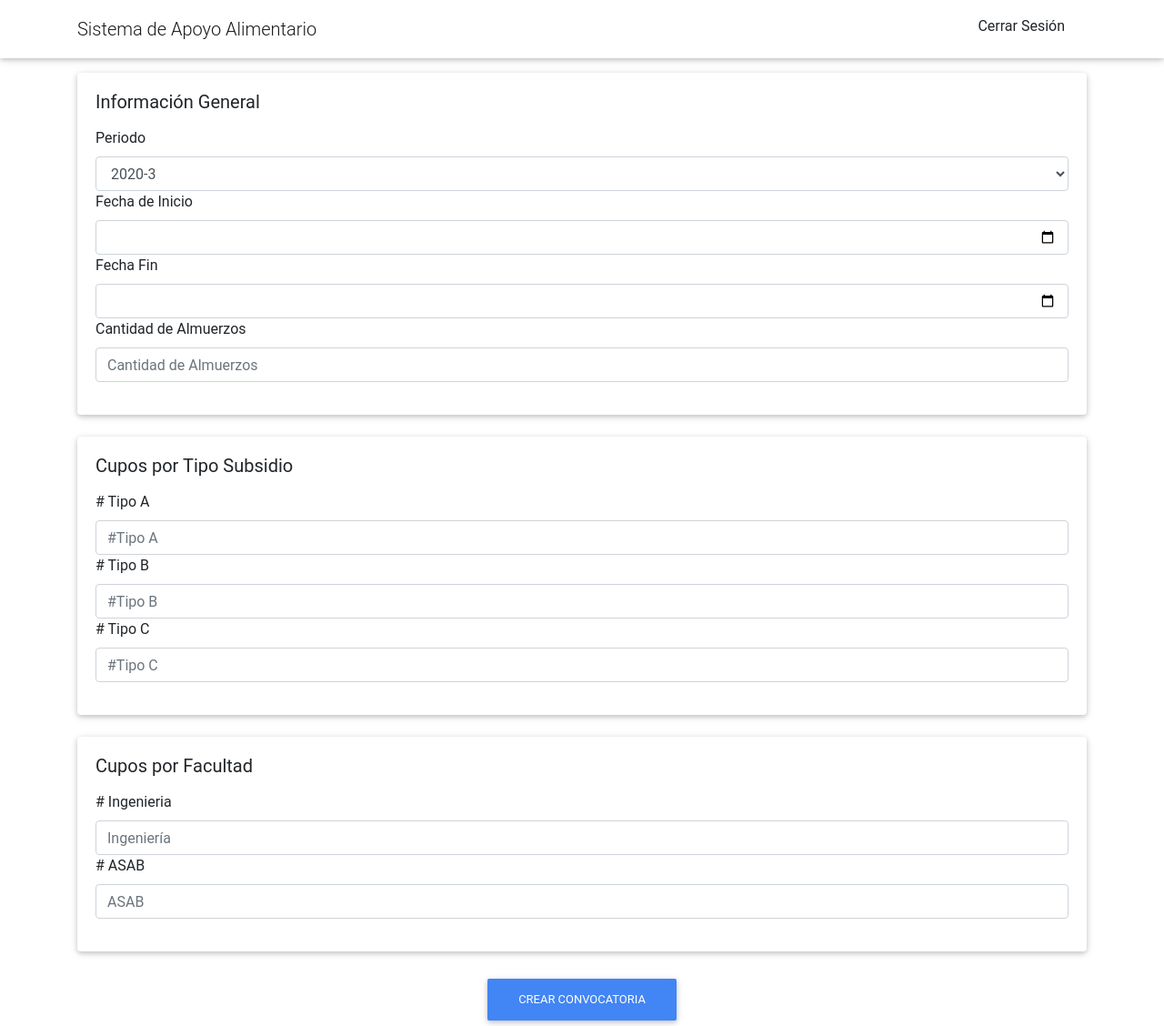
After one commit to xdanielsb/lunch-service, a Flask app: template app/templates/convocatoria.html in a window 1280 px wide. The commit adds this page. Shown: the whole page at 91% size. Run offline with Flask 2, Linux system fonts and the light colour scheme; the template is opened without the code that fills it, so the values that code supplies are empty; some libraries are stand-ins or nearby versions.

Commit message:
chore: downloads files design interfaces @SagLara.

```diff
--- /dev/null
+++ b/app/templates/convocatoria.html
@@ -0,0 +1,90 @@
+<!DOCTYPE html>
+<html lang="en">
+
+<head>
+  <meta charset="UTF-8">
+  <meta name="viewport" content="width=device-width, initial-scale=1.0">
+  <title>SGA</title>
+  <link rel="stylesheet" href="https://use.fontawesome.com/releases/v5.8.2/css/all.css">
+  <link href="https://cdnjs.cloudflare.com/ajax/libs/twitter-bootstrap/4.5.0/css/bootstrap.min.css" rel="stylesheet">
+  <link href="https://cdnjs.cloudflare.com/ajax/libs/mdbootstrap/4.19.1/css/mdb.min.css" rel="stylesheet">
+  <link rel="stylesheet" href="css/styles.css">
+</head>
+
+<body>
+  <nav class="mb-1 fixed-top navbar navbar-expand-lg navbar-light scrolling-navbar ">
+    <div class="container principal-ud">
+      <a class="navbar-brand " href="#">
+        Sistema de Apoyo Alimentario
+      </a>
+      <ul class="nav navbar-nav nav-flex-icons principal-ud nav-flex-icons">
+        <li><a class="dropdown-item" href="#">Cerrar Sesión</a></li>
+      </ul>
+    </div>
+  </nav>
+
+  <section class="container" style="margin-top: 5em">
+    <div class="card mb-4">
+      <div class="card-body">
+        <h5 class="card-title">Información General</h5>
+        <p class="card-text">
+        <div class="form-group">
+          <label for="sel1">Periodo</label>
+          <select class="form-control" id="sel1">
+            <option>2020-3</option>
+            <option>2020-1</option>
+            <option>2019-3</option>
+          </select>
+          <label for="fechaInicio">Fecha de Inicio</label>
+          <input type="date" placeholder="Fecha de inicio" id="fechaInicio" class="form-control">
+          <label for="fechaFin">Fecha Fin</label>
+          <input type="date" placeholder="Fecha de fin" id="fechaFin" class="form-control ">
+          <label for="cantidadAlumerzos">Cantidad de Almuerzos</label>
+          <input type="number" placeholder="Cantidad de Almuerzos" id="cantidadAlumerzos" class="form-control ">
+        </div>
+        </p>
+      </div>
+    </div>
+
+    <div class="card mb-4">
+      <div class="card-body">
+        <h5 class="card-title">Cupos por Tipo Subsidio</h5>
+        <p class="card-text">
+        <div class="form-group">
+          <label for="tipoA"># Tipo A</label>
+          <input type="number" placeholder="#Tipo A" id="tipoA" class="form-control ">
+          <label for="tipoB"># Tipo B</label>
+          <input type="number" placeholder="#Tipo B" id="tipoB" class="form-control ">
+          <label for="tipoC"># Tipo C</label>
+          <input type="number" placeholder="#Tipo C" id="tipoC" class="form-control ">
+        </div>
+        </p>
+      </div>
+    </div>
+
+
+    <div class="card mb-4">
+      <div class="card-body">
+        <h5 class="card-title">Cupos por Facultad</h5>
+        <p class="card-text">
+        <div class="form-group">
+          <label for="inge"># Ingenieria</label>
+          <input type="number" placeholder="Ingeniería" id="inge" class="form-control ">
+          <label for="asab"># ASAB</label>
+          <input type="number" placeholder="ASAB" id="asab" class="form-control ">
+        </div>
+        </p>
+      </div>
+    </div>
+
+    <div class="text-center">
+    <a href="#" class="btn btn-primary"> Crear Convocatoria </a>
+  </div>
+  </section>
+  <script type="text/javascript" src="https://cdnjs.cloudflare.com/ajax/libs/jquery/3.5.1/jquery.min.js"></script>
+  <script type="text/javascript" src="https://cdnjs.cloudflare.com/ajax/libs/popper.js/1.14.4/umd/popper.min.js"></script>
+  <script type="text/javascript" src="https://cdnjs.cloudflare.com/ajax/libs/twitter-bootstrap/4.5.0/js/bootstrap.min.js"></script>
+  <script type="text/javascript" src="https://cdnjs.cloudflare.com/ajax/libs/mdbootstrap/4.19.1/js/mdb.min.js"></script>
+</body>
+
+</html>
--- a/app/templates/login.html
+++ b/app/templates/login.html
@@ -16,11 +16,14 @@
 </head>
 <div class="login">
   <section class="p-5 text-center">
+    {% for message in get_flashed_messages() %}
+    <div class="flash">{{ message }}</div>
+    {% endfor %}
     <div class="row">
       <div class="col-md-4 mx-auto">
         <div class="card">
           <div class="card-body">
-              <form class="text-center" action="{{ url_for('login') }}" method ="POST" style="color: #757575;">
+            <form class="text-center" action="{{ url_for('login') }}" method="POST" style="color: #757575;">
               <img src="{{ url_for('static', filename='img/fork-spoon.png') }}" class=" rounded-circle " width="120em" height="120em" />
               <h3 class="font-weight-bold my-4 pb-2 text-center dark-grey-text">Sistema de Apoyo Alimentario</h3>
               <hr>
```
Also changed, not shown: app/templates/base.html (added, +46 -0 lines), app/templates/home.html (+3 -42 lines), app/templates/solicitud.html (added, +102 -0 lines). Lines whose indentation alone changed are shown as unchanged.
